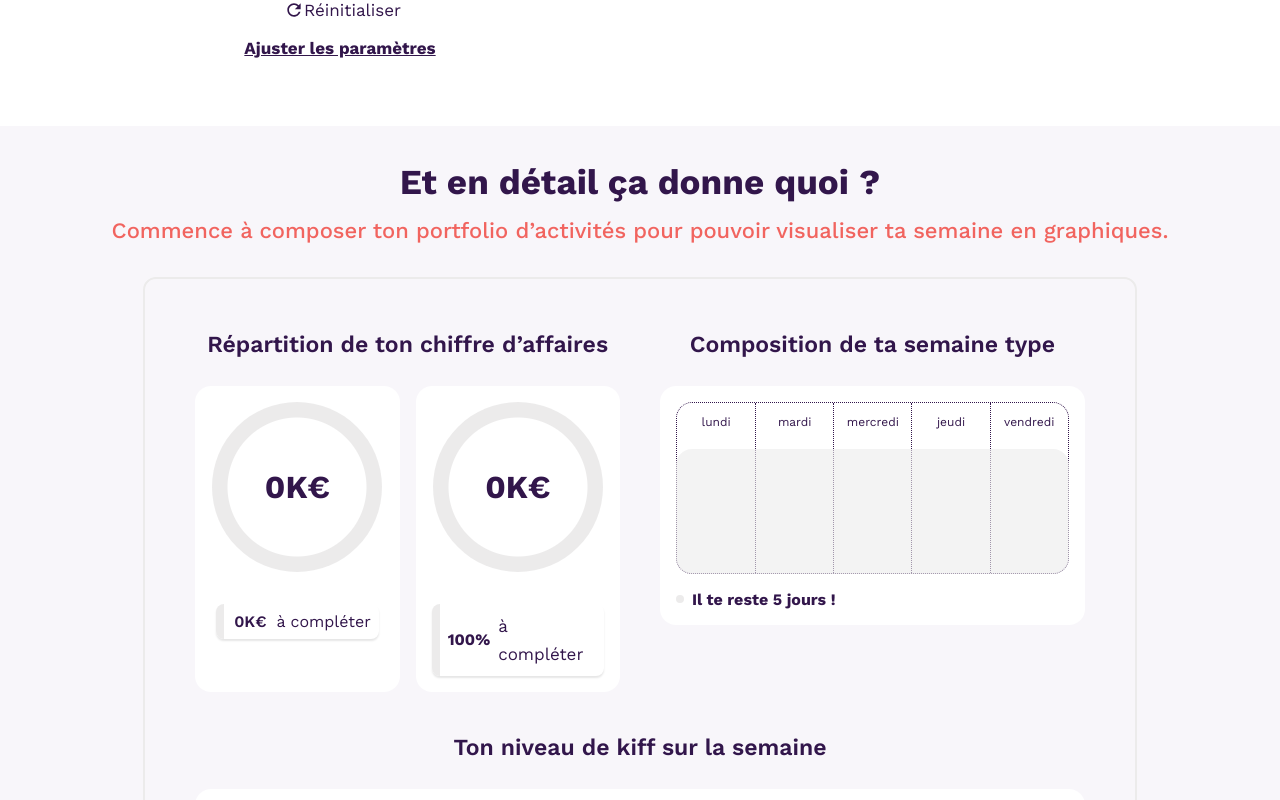
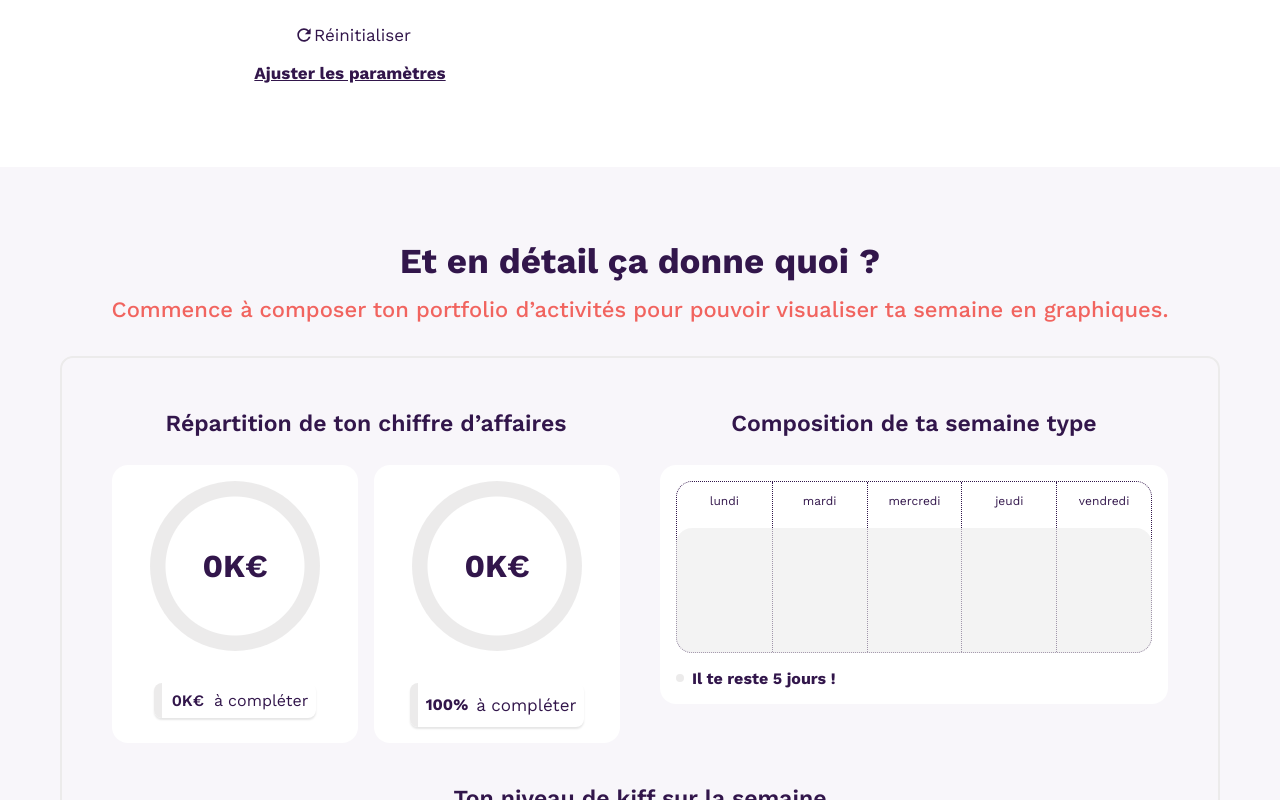
Before and after one commit to troptropcontent/freelance_revenue_simulator, a React (Vite) app in the folder frontend/: page / in a window 1280 px wide. Shown: the part 2100-2900 px from the top of the page. Built offline with nearby package versions, Linux system fonts and the light colour scheme.

Commit message:
respect padding from the figmas in sections

```diff
--- a/frontend/src/App.tsx
+++ b/frontend/src/App.tsx
@@ -13,11 +13,18 @@ import { ResultsDetailsMobile } from "./components/simulator/results/ResultsDeta
 import { Button } from "./components/ui/Button";
 import { ChartsTitle } from "./components/simulator/results/ChartsTitle";
 import { mediaQueries } from "./components/helper";
+import { useEffect, useRef, useState } from "react";
 
 const StyledForm = styled.form`
   margin-inline: auto;
   position: relative;
   background-color: white;
+
+  #scrollable {
+    display: flex;
+    flex-direction: column;
+    gap: 25px;
+  }
 
   & > #titles {
     display: flex;
@@ -34,6 +41,7 @@ const StyledForm = styled.form`
 
   & > #container {
     position: relative;
+    padding-block: 30px;
 
     // Here we need to update the style for mobile
 
@@ -55,9 +63,14 @@ const StyledForm = styled.form`
     }
   }
 
+  #charts {
+    padding-block: 30px;
+    padding-inline: 40px;
+  }
+
   ${mediaQueries("md")`
     #result_title {
-      display: block;
+      display: flex;
     }
 
     & > #titles {
@@ -67,14 +80,17 @@ const StyledForm = styled.form`
     & > #container {
       display: flex;
       align-items: flex-start;
-      padding-block-end: var(--spacing-large);
-      padding-inline: var(--spacing-lg);
+      padding-block-start: 70px;
+      padding-block-end: 80px;
+      padding-inline: 60px;
       max-width: 1200px;
       margin-left: auto;
       margin-right: auto;
 
       & > #results-large-screens {
-        display: block;
+        display: flex;
+        flex-direction: column;
+        gap: 25px;
         flex: 1 1 0px;
         height: auto;
         position: sticky;
@@ -88,6 +104,12 @@ const StyledForm = styled.form`
       & > #scrollable {
         flex: 1 1 0px;
       }
+    }
+
+    #charts {
+      padding-inline: 60px;
+      padding-block-start: 70px;
+      padding-block-end: 80px;
     }
     `}
 `;
@@ -114,6 +136,21 @@ export type FormValues = {
 function App() {
   const { t } = useTranslation();
   const initial_values = useFormInitialValues();
+  const title_ref = useRef<HTMLLabelElement | HTMLParagraphElement | null>(null);
+  const [title_height, set_title_height] = useState<number | undefined>(undefined);
+
+  useEffect(() => {
+    // The layout of the page should be as follow:
+    // |--------------------------|
+    // | ---Title1---|---Title2---|
+    // |--------------------------|
+    // | ---inputs---|----Charts--|
+    // |--------------------------|
+    // Title1 and Title2 should have the same height
+    // We need to wait for the Title1 to be rendered to get its height to apply it to Title2
+    // (it is only 1 line so always less height than the Title1)
+    set_title_height(title_ref.current?.clientHeight);
+  }, [title_ref.current?.clientHeight]);
 
   return (
     <Theme>
@@ -123,19 +160,15 @@ function App() {
         enableReinitialize
       >
         <StyledForm>
-          <Box id="container" padding={{ bottom: "lg" }}>
+          <Box id="container">
             <Box id="scrollable">
               <Box
-                padding={{
-                  inline: 20,
-                  block: 35,
-                }}
                 flex
                 flexDirection="column"
                 alignItems="center"
                 justifyContent="center"
               >
-                <Text align="center" style="title_n1">
+                <Text align="center" style="title_n1" ref={title_ref}>
                   {t("simulator.activities.title")}
                 </Text>
               </Box>
@@ -143,15 +176,13 @@ function App() {
                 <ActivitiesList />
               </Box>
             </Box>
-            <Box id="results-large-screens">
+            <Box id="results-large-screens" >
               <Box
-                padding={{
-                  inline: 20,
-                  block: 35,
-                }}
+                height={title_height}
                 flex
                 flexDirection="column"
                 alignItems="center"
+                justifyContent="center"
                 id="result_title"
               >
                 <Text align="center" style="title_n1">
@@ -180,7 +211,6 @@ function App() {
             flexDirection="column"
             alignItems="center"
             gap="lg"
-            padding="lg"
           >
             <ChartsTitle />
             <ResultsCharts />
--- a/frontend/src/components/simulator/results/ResultsCharts.tsx
+++ b/frontend/src/components/simulator/results/ResultsCharts.tsx
@@ -5,8 +5,8 @@ import styled from "styled-components";
 import { mediaQueries } from "src/components/helper";
 
 const StyledContainer = styled.div`
-  max-width: 900px;
-  margin-inline: auto;
+  max-width: 1200px;
+  width: -webkit-fill-available;
   border: 2px solid #ecebeb;
   border-radius: 13px;
 
--- a/frontend/src/components/simulator/results/charts/EnjoymentChart.tsx
+++ b/frontend/src/components/simulator/results/charts/EnjoymentChart.tsx
@@ -18,14 +18,14 @@ const EnjoymentChart = () => {
   const { t } = useTranslation();
   const base_data = useEnjoymentChartData();
 
-  const chart_data: WeekChartData[] = base_data.map((element) => {
+  const chart_data: WeekChartData[] = base_data.map((element, i) => {
     return {
       color: element.color,
       value: element.value,
       labelFormater: (cell) => {
         if (element.rate == "remaining") {
           return (
-            <Text style="text_in_charts">
+            <Text style="text_in_charts" key={i}>
               <Trans
                 i18nKey={`simulator.results.charts.enjoyment_ventilation.remaining`}
                 values={{ days: t("common.days", { count: cell.value }) }}
--- a/frontend/src/components/ui/Text.tsx
+++ b/frontend/src/components/ui/Text.tsx
@@ -1,18 +1,23 @@
 import styled from "styled-components";
 import { cssVariable, mediaQueries, TextColor } from "src/components/helper";
-import { CSSProperties, ReactNode } from "react";
+import { CSSProperties, ReactNode, forwardRef } from "react";
 import { ThemeTokens } from "../constants";
 
-const TextTag = ({
-  children,
-  as,
-}: {
+const TextTag = forwardRef<unknown, {
   children: ReactNode;
   as: "p" | "label";
-}) => {
-  const Tag = as;
-  return <Tag>{children}</Tag>;
-};
+}>(({as, children}, forwardedRef) => {
+  switch (as) {
+    case "p":
+      return <p ref={forwardedRef as React.LegacyRef<HTMLParagraphElement>}>{children}</p>
+    case "label":
+      return <label ref={forwardedRef as React.LegacyRef<HTMLLabelElement>}>{children}</label>
+    default:
+      throw new Error("Invalid tag type");
+  }
+});
+
+TextTag.displayName = "TextTag";
 
 const StyledTextTag = styled(TextTag)<{
   $align?: CSSProperties["textAlign"];
@@ -60,7 +65,7 @@ type LabelTagProps = {
   as?: "label";
 } & Omit<React.ComponentPropsWithoutRef<"label">, "style">;
 
-const Text = ({
+const Text = forwardRef<HTMLParagraphElement | HTMLLabelElement, BaseTextProps & (PTagProps | LabelTagProps)>(({
   as = "p",
   color = "primary.medium",
   children,
@@ -70,9 +75,10 @@ const Text = ({
   weight,
   decoration,
   ...props
-}: BaseTextProps & (PTagProps | LabelTagProps)) => {
+}, ref) => {
   return (
     <StyledTextTag
+      ref={ref}
       as={as}
       $color={color}
       $align={align}
@@ -85,6 +91,8 @@ const Text = ({
       {children}
     </StyledTextTag>
   );
-};
+});
+
+Text.displayName = "Text";
 
 export { Text };
--- a/frontend/src/components/ui/WeekChart.tsx
+++ b/frontend/src/components/ui/WeekChart.tsx
@@ -26,7 +26,7 @@ export interface WeekChartData {
   color: string;
   value: number;
   label?: ReactNode;
-  labelFormater?: (element: WeekChartData, data: WeekChartData[]) => ReactNode;
+  labelFormater?: (element: WeekChartData) => ReactNode;
 }
 
 const MAXIMUM_NUMBER_OF_DAYS_IN_A_WEEK = 7 as const;
@@ -120,7 +120,7 @@ const WeekChart = ({
           ({ value, color, label, labelFormater }, i) =>
             value != 0 &&
             (labelFormater ? (
-              labelFormater({ value, label, color, labelFormater }, data)
+              labelFormater({ value, label, color, labelFormater })
             ) : (
               <Label $color={color} key={i}>
                 {label}
```
